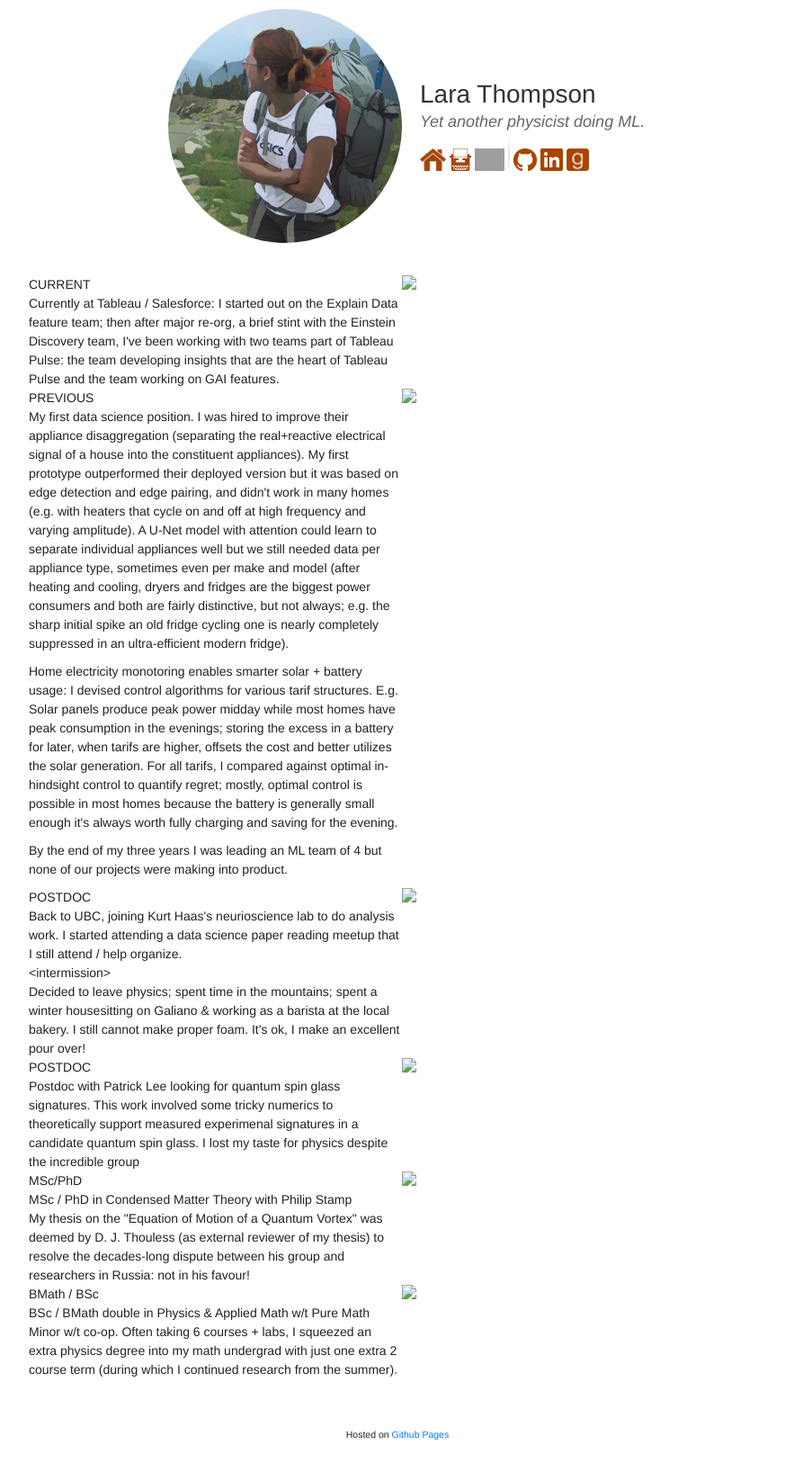
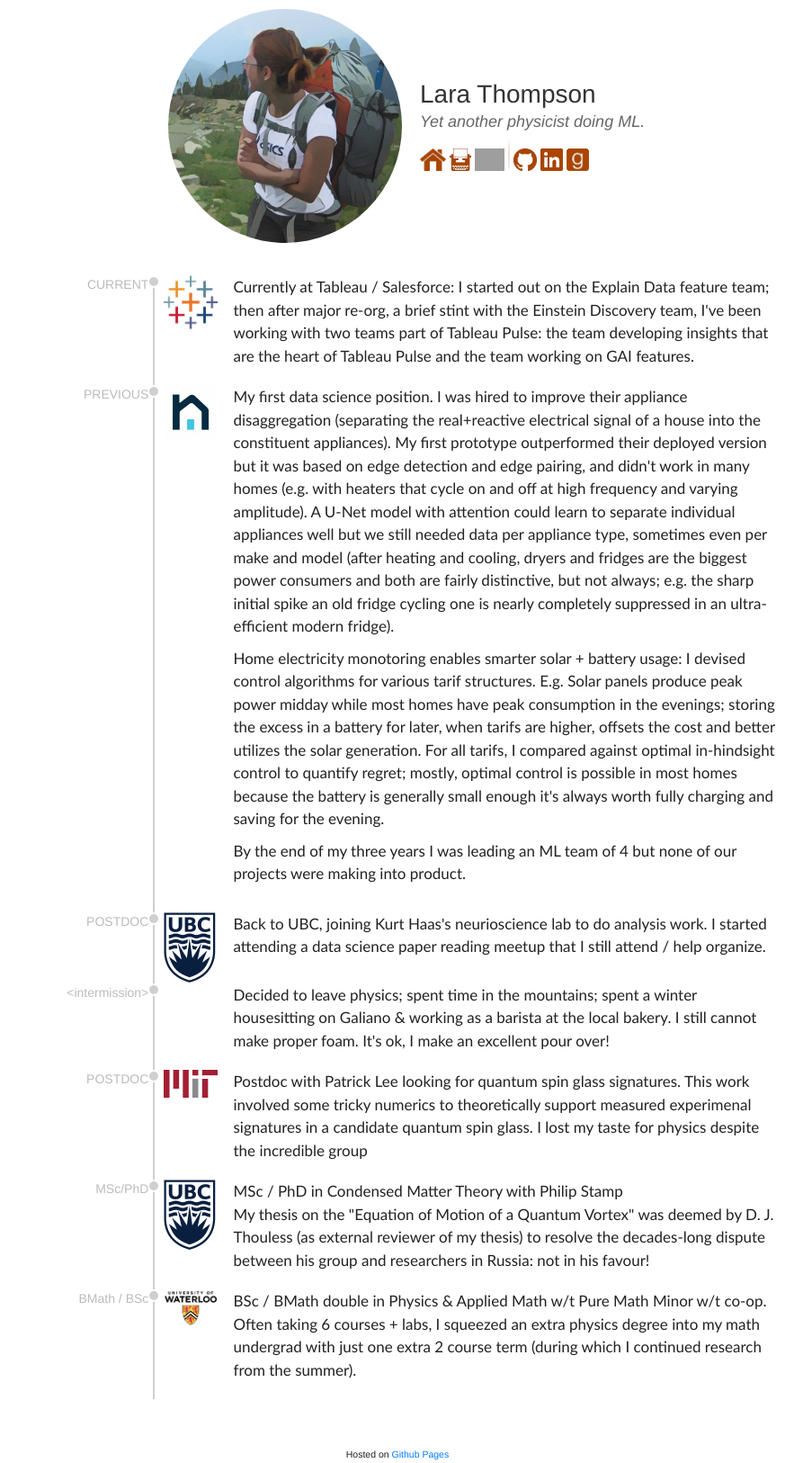
Before and after one commit to lrthomps/lrthomps.github.io, a Jekyll site: the page built from aboutme.md, in a window 1280 px wide. Shown: the whole page at 90% size, without its empty margins (198-1091 px from the left). Built offline with Jekyll 4.4.1, drawn with Linux system fonts in a browser that asks for light colours; before the commit the page ends 1604 px from its top, so only the background shows below that; grey boxes are pictures that could not be loaded.

Commit message:
added timeline style and images

```diff
--- a/aboutme.md
+++ b/aboutme.md
@@ -2,7 +2,6 @@
 layout: page
 ---
 
-<link rel="stylesheet" type="text/css" href="style.css">
 <div id="history" class="container">
     <div class="entry row">
         <div class="timespan">
@@ -10,7 +9,7 @@ layout: page
         </div>
         <div class="ico">
             <div class="entry-dot"></div>
-            <img src="assets/tableau.png" />
+            <img src="assets/images/timeline/tableau.png" />
         </div>
         <div class="desc">
             Currently at Tableau / Salesforce: I started out on the Explain Data feature team; then after major re-org, a brief stint with the Einstein Discovery team, I've been working with two teams part of Tableau Pulse: the team developing insights that are the heart of Tableau Pulse and the team working on GAI features.
@@ -22,7 +21,7 @@ layout: page
         </div>
         <div class="ico">
             <div class="entry-dot"></div>
-            <img src="assets/neurio.jpg" />
+            <img src="assets/images/timeline/neurio.jpg" />
         </div>
         <div class="desc">
             <p>My first data science position. I was hired to improve their appliance disaggregation (separating the real+reactive electrical signal of a house into the constituent appliances). My first prototype outperformed their deployed version but it was based on edge detection and edge pairing, and didn't work in many homes (e.g. with heaters that cycle on and off at high frequency and varying amplitude). A U-Net model with attention could learn to separate individual appliances well but we still needed data per appliance type, sometimes even per make and model (after heating and cooling, dryers and fridges are the biggest power consumers and both are fairly distinctive, but not always; e.g. the sharp initial spike an old fridge cycling one is nearly completely suppressed in an ultra-efficient modern fridge).</p>
@@ -36,7 +35,7 @@ layout: page
         </div>
         <div class="ico">
             <div class="entry-dot"></div>
-            <img src="assets/ubc.png"/>
+            <img src="assets/images/timeline/ubc.png"/>
         </div>
         <div class="desc">
             Back to UBC, joining Kurt Haas's neurioscience lab to do analysis work. I started attending a data science paper reading meetup that I still attend / help organize.
@@ -48,7 +47,6 @@ layout: page
         </div>
         <div class="ico">
             <div class="entry-dot"></div>
-            <!-- <img src="assets/ubc.png"/> -->
         </div>
         <div class="desc">
             Decided to leave physics; spent time in the mountains; spent a winter housesitting on Galiano & working as a barista at the local bakery. I still cannot make proper foam. It's ok, I make an excellent pour over!
@@ -60,7 +58,7 @@ layout: page
         </div>
         <div class="ico">
             <div class="entry-dot"></div>
-            <img src="assets/mit.svg" />
+            <img src="assets/images/timeline/mit.svg" />
         </div>
         <div class="desc">
             Postdoc with Patrick Lee looking for quantum spin glass signatures. This work involved some tricky numerics to theoretically support measured experimenal signatures in a candidate quantum spin glass. I lost my taste for physics despite the incredible group
@@ -72,7 +70,7 @@ layout: page
         </div>
         <div class="ico">
             <div class="entry-dot"></div>
-            <img src="assets/ubc.png"/>
+            <img src="assets/images/timeline/ubc.png"/>
         </div>
         <div class="desc">
             MSc / PhD in Condensed Matter Theory with Philip Stamp <br />
@@ -85,7 +83,7 @@ layout: page
         </div>
         <div class="ico">
             <div class="entry-dot"></div>
-            <img src="assets/waterloo.png"/>
+            <img src="assets/images/timeline/waterloo.png"/>
         </div>
         <div class="desc">
             BSc / BMath double in Physics & Applied Math w/t Pure Math Minor w/t co-op.
--- a/assets/css/style.css
+++ b/assets/css/style.css
@@ -312,6 +312,7 @@ a[title].float-notes {
     padding-left: 15px;
     padding-right: 15px;
 }
+
 @media (min-width: 850px) {
     .container {
         min-width: 830px;
@@ -320,6 +321,58 @@ a[title].float-notes {
 .row {
     display: grid;
     grid-template-columns: repeat(2, 1fr);
+}
+
+/* for timeline */
+#history {
+    .row {
+        display: grid;
+        grid-template-columns: repeat(12, 1fr);
+    }
+}
+.entry-dot {
+    position: absolute;
+    top: 0px;
+    left: -8px;
+    width: 10px;
+    height: 10px;
+    border-radius: 7px;
+    background-color: #cfcfcf;
+    border: 2px solid white;
+}
+.timespan {
+    grid-column: span 2;
+    font-size: 14px;
+    text-align: right;
+    padding-right: 5px;
+    color: #bbb;
+}
+.desc {
+    grid-column: span 9;
+    vertical-align: top;
+    font-size: 17px;
+    font-family:'Gill Sans', 'Gill Sans MT', Calibri, 'Trebuchet MS', sans-serif;
+    padding-left: 20px;
+    padding-bottom: 20px;
+    padding-top: 0px;
+}
+.desc p {
+    margin-top: 0;
+    padding-top: 0;
+}
+.ico {
+    grid-column: span 1;
+    vertical-align: top;
+    border-left: 2px solid #cfcfcf;
+    position: relative;
+}
+.ico img {
+    /* border-radius: 5px; */
+    width: 100%;
+    background-color: #fff;
+    max-width: 60px;
+    /* max-height: 32px; */
+    margin-left: 10px;
 }
 
 /* Props */
```
Also changed, not shown: assets/images/timeline/mit.svg (added), assets/images/timeline/neurio.jpg (added), assets/images/timeline/tableau.png (added), assets/images/timeline/ubc.png (added), assets/images/timeline/waterloo.png (added).
